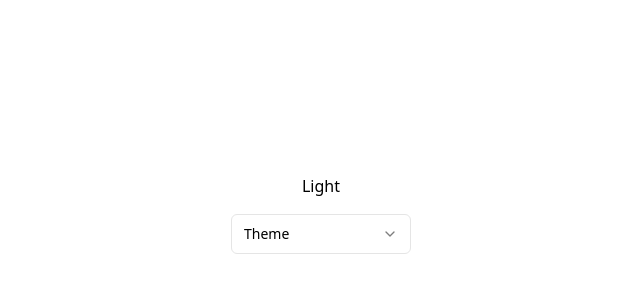
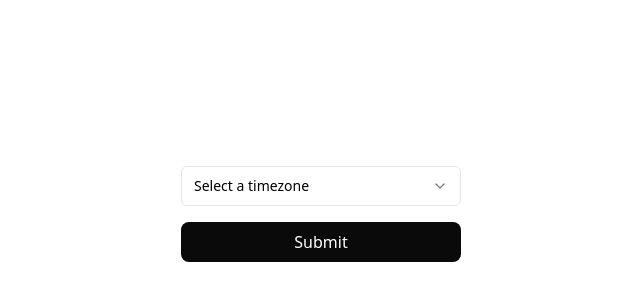
Before and after one commit to eric-k-chu/react-exercises, a React (Vite) app: page / in a window 1280 px wide. Shown: the part 186-486 px from the top of the page, without its empty margins (319-959 px from the left). Built offline with nearby package versions, Linux system fonts and the light colour scheme.

Commit message:
testing form with select

```diff
--- a/src/components/dropdown/Driver.tsx
+++ b/src/components/dropdown/Driver.tsx
@@ -1,33 +1,94 @@
-import { useState } from "react";
+import { FormEvent } from "react";
 import {
   Select,
   SelectContent,
+  SelectGroup,
   SelectItem,
+  SelectLabel,
   SelectTrigger,
   SelectValue,
 } from "../ui/select";
 
-type Theme = "Light" | "Dark" | "System";
-const themes = ["Light", "Dark", "System"] as const;
-
 export function Driver() {
-  const [theme, setTheme] = useState<Theme>("Light");
+  function handleSubmission(e: FormEvent<HTMLFormElement>) {
+    e.preventDefault();
+    const formData = new FormData(e.currentTarget);
+    console.log(formData.get("timezone"));
+  }
 
   return (
-    <main className="flex min-h-screen flex-col items-center justify-center gap-y-4">
-      <h1>{theme}</h1>
-      <Select onValueChange={(e) => setTheme(e as Theme)}>
-        <SelectTrigger className="w-[180px]">
-          <SelectValue placeholder="Theme" />
-        </SelectTrigger>
-        <SelectContent>
-          {themes.map((n) => (
-            <SelectItem value={n} key={n}>
-              {n}
-            </SelectItem>
-          ))}
-        </SelectContent>
-      </Select>
+    <main className="flex min-h-screen items-center justify-center gap-y-4">
+      <form
+        onSubmit={handleSubmission}
+        className="flex flex-col items-center gap-y-4"
+      >
+        <Select required name="timezone">
+          <SelectTrigger className="w-[280px]">
+            <SelectValue placeholder="Select a timezone" />
+          </SelectTrigger>
+          <SelectContent>
+            <SelectGroup>
+              <SelectLabel>North America</SelectLabel>
+              <SelectItem value="est">Eastern Standard Time (EST)</SelectItem>
+              <SelectItem value="cst">Central Standard Time (CST)</SelectItem>
+              <SelectItem value="mst">Mountain Standard Time (MST)</SelectItem>
+              <SelectItem value="pst">Pacific Standard Time (PST)</SelectItem>
+              <SelectItem value="akst">Alaska Standard Time (AKST)</SelectItem>
+              <SelectItem value="hst">Hawaii Standard Time (HST)</SelectItem>
+            </SelectGroup>
+            <SelectGroup>
+              <SelectLabel>Europe & Africa</SelectLabel>
+              <SelectItem value="gmt">Greenwich Mean Time (GMT)</SelectItem>
+              <SelectItem value="cet">Central European Time (CET)</SelectItem>
+              <SelectItem value="eet">Eastern European Time (EET)</SelectItem>
+              <SelectItem value="west">
+                Western European Summer Time (WEST)
+              </SelectItem>
+              <SelectItem value="cat">Central Africa Time (CAT)</SelectItem>
+              <SelectItem value="eat">East Africa Time (EAT)</SelectItem>
+            </SelectGroup>
+            <SelectGroup>
+              <SelectLabel>Asia</SelectLabel>
+              <SelectItem value="msk">Moscow Time (MSK)</SelectItem>
+              <SelectItem value="ist">India Standard Time (IST)</SelectItem>
+              <SelectItem value="cst_china">
+                China Standard Time (CST)
+              </SelectItem>
+              <SelectItem value="jst">Japan Standard Time (JST)</SelectItem>
+              <SelectItem value="kst">Korea Standard Time (KST)</SelectItem>
+              <SelectItem value="ist_indonesia">
+                Indonesia Central Standard Time (WITA)
+              </SelectItem>
+            </SelectGroup>
+            <SelectGroup>
+              <SelectLabel>Australia & Pacific</SelectLabel>
+              <SelectItem value="awst">
+                Australian Western Standard Time (AWST)
+              </SelectItem>
+              <SelectItem value="acst">
+                Australian Central Standard Time (ACST)
+              </SelectItem>
+              <SelectItem value="aest">
+                Australian Eastern Standard Time (AEST)
+              </SelectItem>
+              <SelectItem value="nzst">
+                New Zealand Standard Time (NZST)
+              </SelectItem>
+              <SelectItem value="fjt">Fiji Time (FJT)</SelectItem>
+            </SelectGroup>
+            <SelectGroup>
+              <SelectLabel>South America</SelectLabel>
+              <SelectItem value="art">Argentina Time (ART)</SelectItem>
+              <SelectItem value="bot">Bolivia Time (BOT)</SelectItem>
+              <SelectItem value="brt">Brasilia Time (BRT)</SelectItem>
+              <SelectItem value="clt">Chile Standard Time (CLT)</SelectItem>
+            </SelectGroup>
+          </SelectContent>
+        </Select>
+        <button className="w-full rounded-lg bg-neutral-950 p-2 text-white hover:bg-neutral-950/90">
+          Submit
+        </button>
+      </form>
     </main>
   );
 }
```
